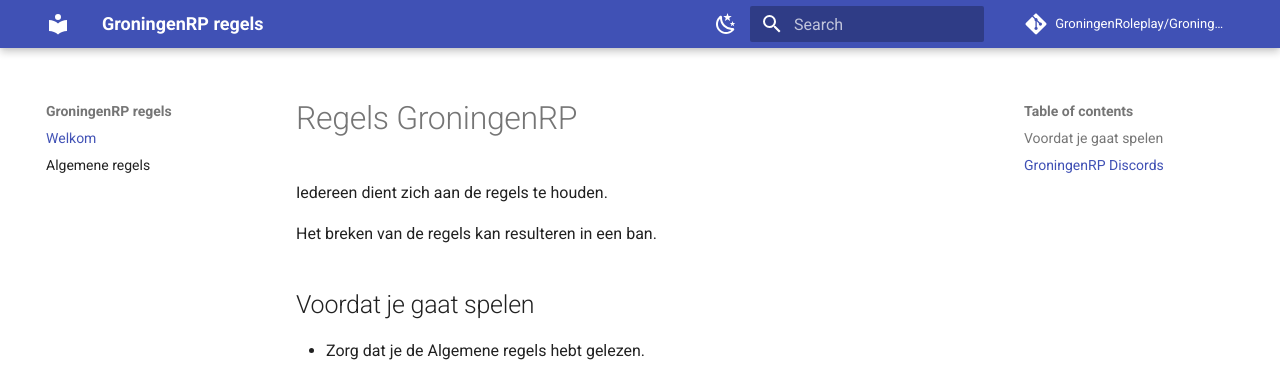
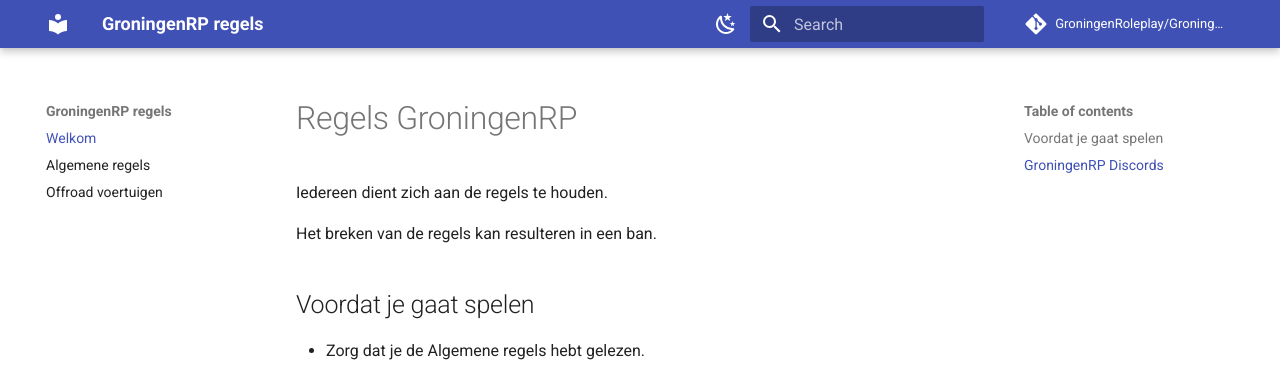
Before and after one commit to MeetixRP/Meetix-Informatie, an MkDocs documentation site: the page built from docs/index.md, in a window 1280 px wide. Shown: the top 374 px of the page. Built offline with MkDocs 1.6.1 and Material for MkDocs 9.7.7, drawn with Linux system fonts in a browser that asks for light colours; comment, search, counter and statistics services are not loaded.

Commit message:
Update mkdocs.yml

```diff
--- a/mkdocs.yml
+++ b/mkdocs.yml
@@ -32,3 +32,4 @@ theme:
 nav:
   - Welkom: index.md
   - Algemene regels: Algemeen.md
+  - Offroad voertuigen: offroad.md
```
